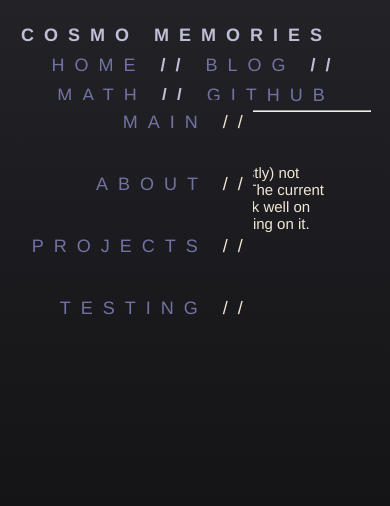
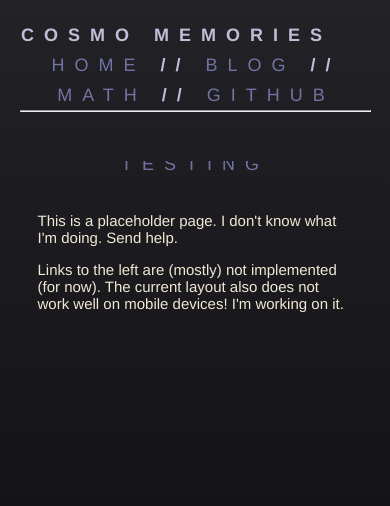
Before and after one commit to cosmo-memories/cosmo-memories.github.io, a React (Create React App) app: page / in a window 390 px wide. Shown: the top 506 px of the page. Built offline with nearby package versions, Linux system fonts and the light colour scheme.

Commit message:
Responsive design testing

```diff
--- a/src/App.css
+++ b/src/App.css
@@ -1,55 +1,3 @@
-/* .App {
-  text-align: center;
-  background-color: #0f1218;
-  min-height: 100vh;
-  display: flex;
-  flex-direction: column;
-  align-items: center;
-  font-size: calc(10px + 2vmin);
-  color: white;
-  background: #282829;
-  background-attachment: fixed !important;
-  background: linear-gradient(#222227, #0b0b0c);
-}
-
-.text-block {
-  padding-left: 1vw;
-  padding-right: 1vw;
-}
-
-.box {
-  align-items: center;
-  background-color: #ffffff;
-  color: #0f1218;
-  width: 40vw;
-  border-radius: 10px;
-  padding-top: 1px;
-  padding-bottom: 1px;
-  font-size: 2vh;
-}
-
-.head {
-  position: relative;
-  top: 2.5vh;
-  align-items: center;
-  color: #0f1218;
-  width: 40vw;
-  min-height: 2vh;
-  border-radius: 10px;
-  font-size: 2.5vh;
-}
-
-.App-link {
-  color: #25aacf;
-}
-
-.header-text {
-  color:#ffffff;
-  letter-spacing: 20px;
-  font-variant: small-caps;
-} */
-
-
 .current {
   color: rgb(0, 2, 128);
 }
@@ -82,31 +30,6 @@ body {
   background: #282829;
   background-attachment: fixed !important;
   background: linear-gradient(#222227, #0b0b0c);
-}
-
-.content {
-  margin: 100px 5% 0px 20%;
-  text-align: left;
-  /* flex: 50% */
-}
-
-.navbar {
-  text-transform: uppercase;
-  text-align: right;
-  padding-left: 3%;
-  position: fixed;
-  margin-top: 100px;
-
-  background: #282829;
-  background-attachment: fixed !important;
-  background: linear-gradient(#222227, #0b0b0c);
-
-  h1 {
-    font-family: Helvetica, Arial, sans-serif;
-    font-weight: normal;
-    font-size: 18px;
-    letter-spacing: 10px;
-  }
 }
 
 #title {
@@ -157,5 +80,55 @@ body {
     margin-top:15px;
     font-variant: small-caps;
   }
+}
 
+
+@media (min-width: 1450px) {
+  .content {
+    margin: 100px 5% 0px 20%;
+    text-align: left;
+    /* flex: 50% */
+  }
+
+  .navbar {
+    text-transform: uppercase;
+    text-align: right;
+    padding-left: 1%;
+    position: fixed;
+    margin-top: 100px;
+
+    background: #282829;
+    background-attachment: fixed !important;
+    background: linear-gradient(#222227, #0b0b0c);
+
+    h1 {
+      font-family: Helvetica, Arial, sans-serif;
+      font-weight: normal;
+      font-size: 18px;
+      letter-spacing: 10px;
+    }
+  }
 }
+
+@media (max-width: 1450px) {
+  .content {
+    margin: 10px 5% 0px 5%;
+    text-align: left;
+  }
+
+  .navbar {
+    text-transform: uppercase;
+    text-align: center;
+    margin: 100px 5% 0px 5%;
+    background: #282829;
+    background-attachment: fixed !important;
+    background: linear-gradient(#222227, #0b0b0c);
+
+    h1 {
+      font-family: Helvetica, Arial, sans-serif;
+      font-weight: normal;
+      font-size: 18px;
+      letter-spacing: 10px;
+    }
+  }
+}
--- a/src/commmon/nav.tsx
+++ b/src/commmon/nav.tsx
@@ -1,8 +1,24 @@
 import { Button } from "@mui/material";
+import { useEffect, useState } from "react";
 import { Link } from "react-router-dom";
 
+
 const PageNav = () => {
+
+    const [isDesktop, setDesktop] = useState(window.innerWidth > 1450);
+
+    const updateMedia = () => {
+        setDesktop(window.innerWidth > 1450);
+    };
+
+    useEffect(() => {
+        window.addEventListener("resize", updateMedia);
+        return () => window.removeEventListener("resize", updateMedia);
+    });
+
     return (
+        <div>
+            {isDesktop ? (
                 <div>
                     <h1><Link to={"/"}>Main</Link> //</h1>
                     <br />
@@ -13,6 +29,12 @@ const PageNav = () => {
                     <h1><Link to={"/helloworld"}>Testing</Link> //</h1>
                     <br />
                 </div>
+            ) : (
+                <div>
+                    <h1><Link to={"/"}>Main</Link> // <Link to={"/"}>About</Link> // <Link to={"/"}>Projects</Link> // <Link to={"/helloworld"}>Testing</Link></h1>
+                </div>
+            )}
+        </div>
     )
 }
 
```
Lines whose indentation alone changed are shown as unchanged.
